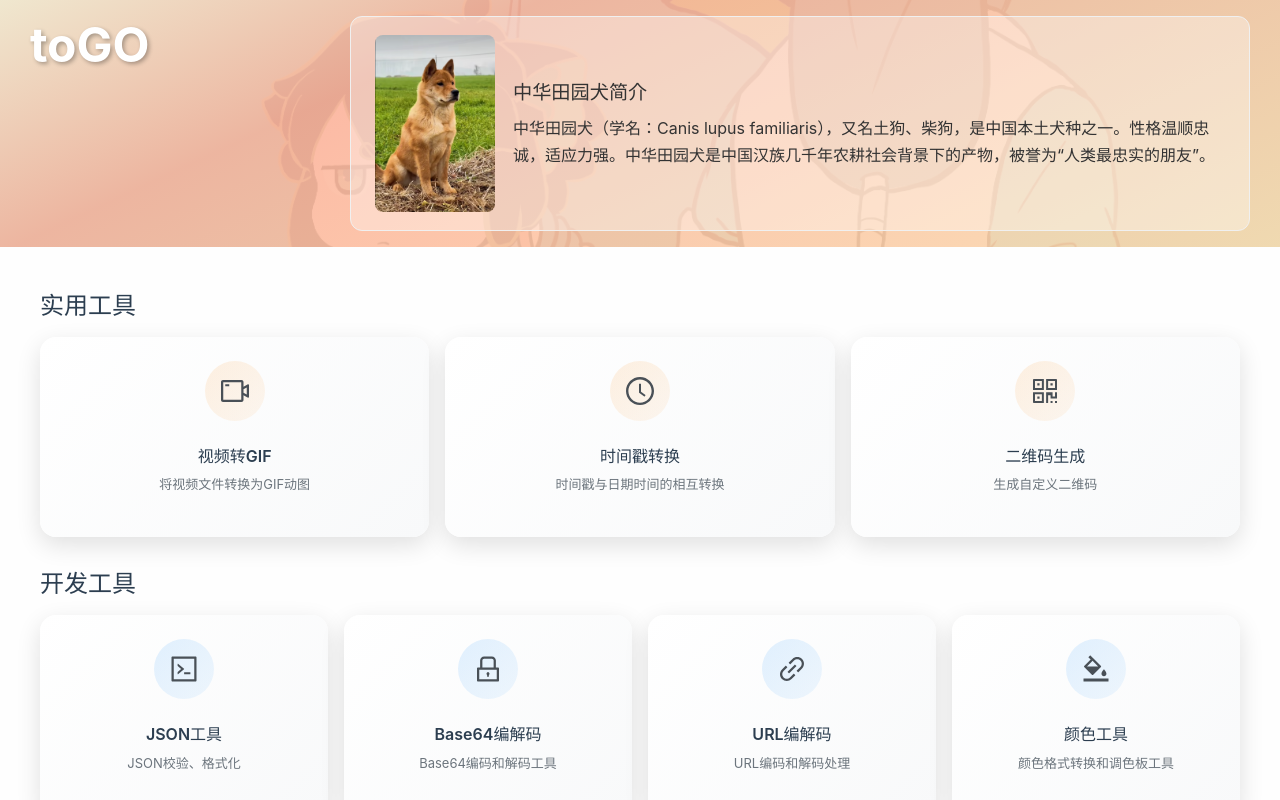
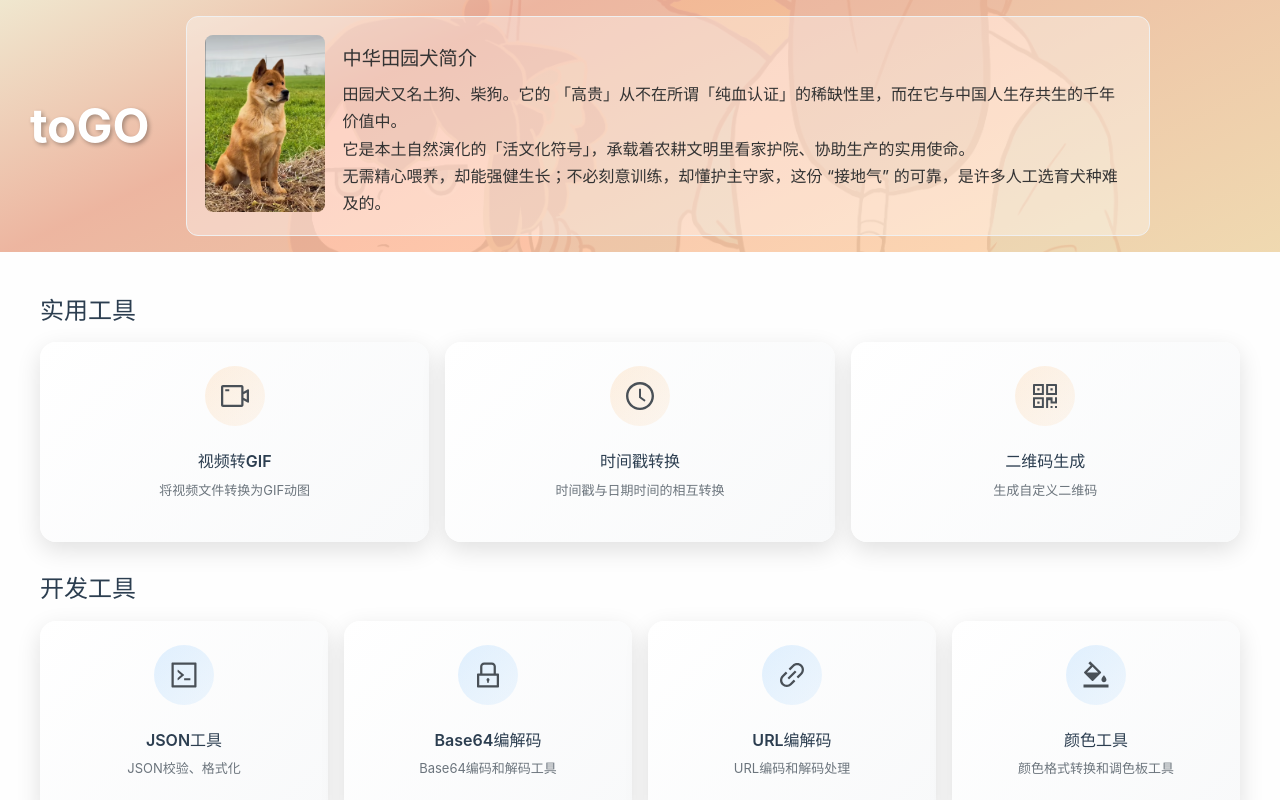
Before and after one commit to OPTJoker/toGO, a React (Vite) app in the folder frontend/: page / in a window 1280 px wide. Built offline with nearby package versions, Linux system fonts and the light colour scheme.

Commit message:
Feat: 首页标题栏样式修改

```diff
--- a/frontend/src/App.css
+++ b/frontend/src/App.css
@@ -4,6 +4,7 @@
   margin: 0;
   padding: 0;
   overflow-x: hidden;
+  min-width: 320px;
 }
 
 .tools-grid {
--- a/frontend/src/components/Header.tsx
+++ b/frontend/src/components/Header.tsx
@@ -1,60 +1,154 @@
-import React from 'react';
-import { Row, Col, Typography, Card } from 'antd';
+import React, { useState, useEffect } from 'react';
+import { Typography, Card } from 'antd';
 import tugouImg from '../assets/tugou.png';
 const { Title } = Typography;
 
-const Header: React.FC = () => {
-    return (
-        <div style={{
-            width: '100%',
-            background: 'linear-gradient(155deg, #ffecd2ea 0%, #fcb69fea 30%, #ffddb1ea 100%)',
-            position: 'relative',
-            overflow: 'hidden',
-            padding: '16px 30px',
-            display: 'flex',
-            alignItems: 'center',
-            zIndex: 1,
-            justifyContent: 'center',
-        }}>
-            <Row style={{ width: '100%' }} justify="start">
-                <Col flex="320px">
+interface ResponsiveConfig {
+    windowWidth: number;
+    isNarrow: boolean;
+    isVerticalLayout: boolean;
+    isSmallScreen: boolean;
+    isWideScreen: boolean;
+}
+
+const useResponsiveConfig = (): ResponsiveConfig => {
+    const [windowWidth, setWindowWidth] = useState(window.innerWidth);
+
+    useEffect(() => {
+        const handleResize = () => setWindowWidth(window.innerWidth);
+        window.addEventListener('resize', handleResize);
+        return () => window.removeEventListener('resize', handleResize);
+    }, []);
+
+    return {
+        windowWidth,
+        isNarrow: windowWidth < 600,
+        isVerticalLayout: windowWidth < 580,
+        isSmallScreen: windowWidth < 768,
+        isWideScreen: windowWidth > 1200,
+    };
+};
+
+const TogoTitle: React.FC<{ config: ResponsiveConfig; style?: React.CSSProperties }> = ({ config, style }) => (
     <Title level={1} style={{
         color: 'white',
-                        fontSize: '48px',
+        fontSize: config.isSmallScreen ? '36px' : '48px',
         fontWeight: 'bold',
         textShadow: '2px 2px 4px rgba(0,0,0,0.3)',
         margin: 0,
-                        textAlign: 'left',
-                        height: '100%'
+        ...style,
     }}>
         toGO
     </Title>
-                </Col>
-                <Col flex="1">
+);
+
+const DogIntroText:String = '它的 「高贵」从不在所谓「纯血认证」的稀缺性里，而在它与中国人生存共生的千年价值中。\n它是本土自然演化的「活文化符号」，承载着农耕文明里看家护院、协助生产的实用使命。\n无需精心喂养，却能强健生长；不必刻意训练，却懂护主守家，这份 “接地气” 的可靠，是许多人工选育犬种难及的。';
+
+const DogIntroCard: React.FC<{ config: ResponsiveConfig; style?: React.CSSProperties }> = ({ config, style }) => (
     <Card
         style={{
             background: 'rgba(255,255,255,0.35)',
             borderRadius: '12px',
             display: 'flex',
             alignItems: 'center',
-                            padding: '18px 24px',
-                            maxWidth: '1000px',
+            padding: config.isSmallScreen ? '12px' : '18px',
+            marginRight: config.isVerticalLayout ? 0 : config.isWideScreen ? '100px' : config.isSmallScreen ? '30px' : '60px',
             maxHeight: '240px',
-                            // width: '100%',
-                            marginLeft: '0px',
+            width: config.isVerticalLayout ? '100%' : undefined,
+            ...style,
         }}
-                        bodyStyle={{ display: 'flex', alignItems: 'center', padding: 0 }}
+        bodyStyle={{ display: 'flex', alignItems: 'flex-start', padding: 0 }}
     >
-                        <img src={tugouImg} alt="中华田园犬" style={{ width: '120px', height: '100%', objectFit: 'cover', borderRadius: '8px', marginRight: '18px' }} />
-                        <div style={{ fontSize: '1rem', color: '#333', width: '100%', height: '100%'}}>
-                            <div style={{ fontWeight: 'bold', fontSize: '1.2rem', marginBottom: '8px' }}>中华田园犬简介</div>
-                            <div style={{ lineHeight: 1.7, overflowWrap: 'break-word' , height: '100%', display: '-webkit-box'}}>
-                                <b>中华田园犬</b>（学名：Canis lupus familiaris），又名土狗、柴狗，是中国本土犬种之一。性格温顺忠诚，适应力强。中华田园犬是中国汉族几千年农耕社会背景下的产物，被誉为“人类最忠实的朋友”。<br />
+        <img
+            src={tugouImg}
+            alt="中华田园犬"
+            style={{
+                width: config.isSmallScreen ? '80px' : '120px',
+                height: '100%',
+                objectFit: 'cover',
+                borderRadius: '8px',
+                marginRight: (config.isSmallScreen ? '12px' : '18px'),
+                flexShrink: 0
+            }}
+        />
+        <div style={{
+                fontSize: config.isSmallScreen ? '0.85rem' : '1rem',
+                color: '#333',
+                width: '100%',
+                height: '100%',
+                minWidth: 0,
+            }}>
+                <div style={{
+                    fontWeight: 'bold',
+                    fontSize: config.isSmallScreen ? '1rem' : '1.2rem',
+                    marginTop: '8px',
+                    marginBottom: '8px'
+                }}>
+                    中华田园犬简介
+                </div>
+                <div style={{
+                    lineHeight: 1.7,
+                    overflowWrap: 'break-word',
+                    height: '100%',
+                    display: '-webkit-box',
+                    WebkitLineClamp: config.isSmallScreen ? 4 : 5,
+                    WebkitBoxOrient: 'vertical',
+                    overflow: 'hidden',
+                    textOverflow: 'ellipsis',
+                    whiteSpace: 'pre-line'
+                }}>
+                    <b>田园犬</b>
+                    {'又名土狗、柴狗。' + DogIntroText}
                 </div>
             </div>
     </Card>
-                </Col>
-            </Row>
+);
+
+const Header: React.FC = () => {
+    const config = useResponsiveConfig();
+
+    const containerStyle: React.CSSProperties = {
+        width: '100%',
+        minWidth: '320px',
+        background: 'linear-gradient(155deg, #ffecd2ea 0%, #fcb69fea 30%, #ffddb1ea 100%)',
+        position: 'relative',
+        overflow: 'hidden',
+        padding: '16px 30px',
+        zIndex: 1,
+    };
+
+    if (config.isVerticalLayout) {
+        return (
+            <div style={containerStyle}>
+                <div style={{ width: '100%', textAlign: 'left', marginBottom: '16px' }}>
+                    <TogoTitle config={config} />
+                </div>
+                <div style={{ width: '100%', display: 'flex', justifyContent: 'flex-start' }}>
+                    <DogIntroCard config={config} />
+                </div>
+            </div>
+        );
+    }
+
+    return (
+        <div style={{ ...containerStyle, display: 'flex', alignItems: 'center', justifyContent: 'center' }}>
+            <div style={{
+                width: '100%',
+                display: 'flex',
+                alignItems: 'center',
+                gap: '16px'
+            }}>
+                <div style={{
+                    flexShrink: 0,
+                    width: 'fit-content',
+                    paddingRight: '20px'
+                }}>
+                    <TogoTitle config={config} style={{ textAlign: 'left' }} />
+                </div>
+                <div style={{ flex: 1, minWidth: 0, display: 'flex', justifyContent: 'center' }}>
+                    <DogIntroCard config={config} />
+                </div>
+            </div>
         </div>
     );
 };
```
Also changed, not shown: 2 other files (tests, documents, lock files or other folders). Lines whose indentation alone changed are shown as unchanged.
